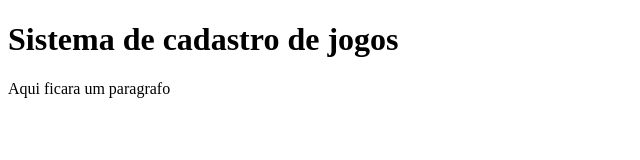
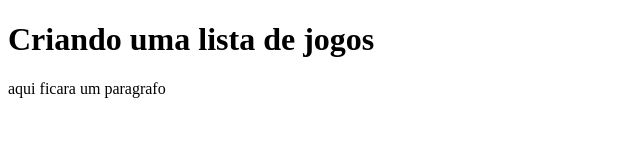
Before and after one commit to christianmocelin/sistema-de-cadastro, a plain HTML site: page index.html in a window 1280 px wide. Shown: the whole page, without its empty margins (0-640 px from the left). Drawn offline with Linux system fonts and the light colour scheme.

Commit message:
criiando o index do projeo

```diff
--- a/index.html
+++ b/index.html
@@ -4,10 +4,10 @@
     <meta charset="UTF-8">
     <meta http-equiv="X-UA-Compatible" content="IE=edge">
     <meta name="viewport" content="width=device-width, initial-scale=1.0">
-    <title>Meus jogost</title>
+    <title>Meus jogos</title>
 </head>
 <body>
-    <h1>Sistema de cadastro de jogos</h1>
-    <p>Aqui ficara um paragrafo </p>
+    <h1>Criando uma lista de jogos</h1>
+    <p>aqui ficara um paragrafo</p>
 </body>
 </html>
```
